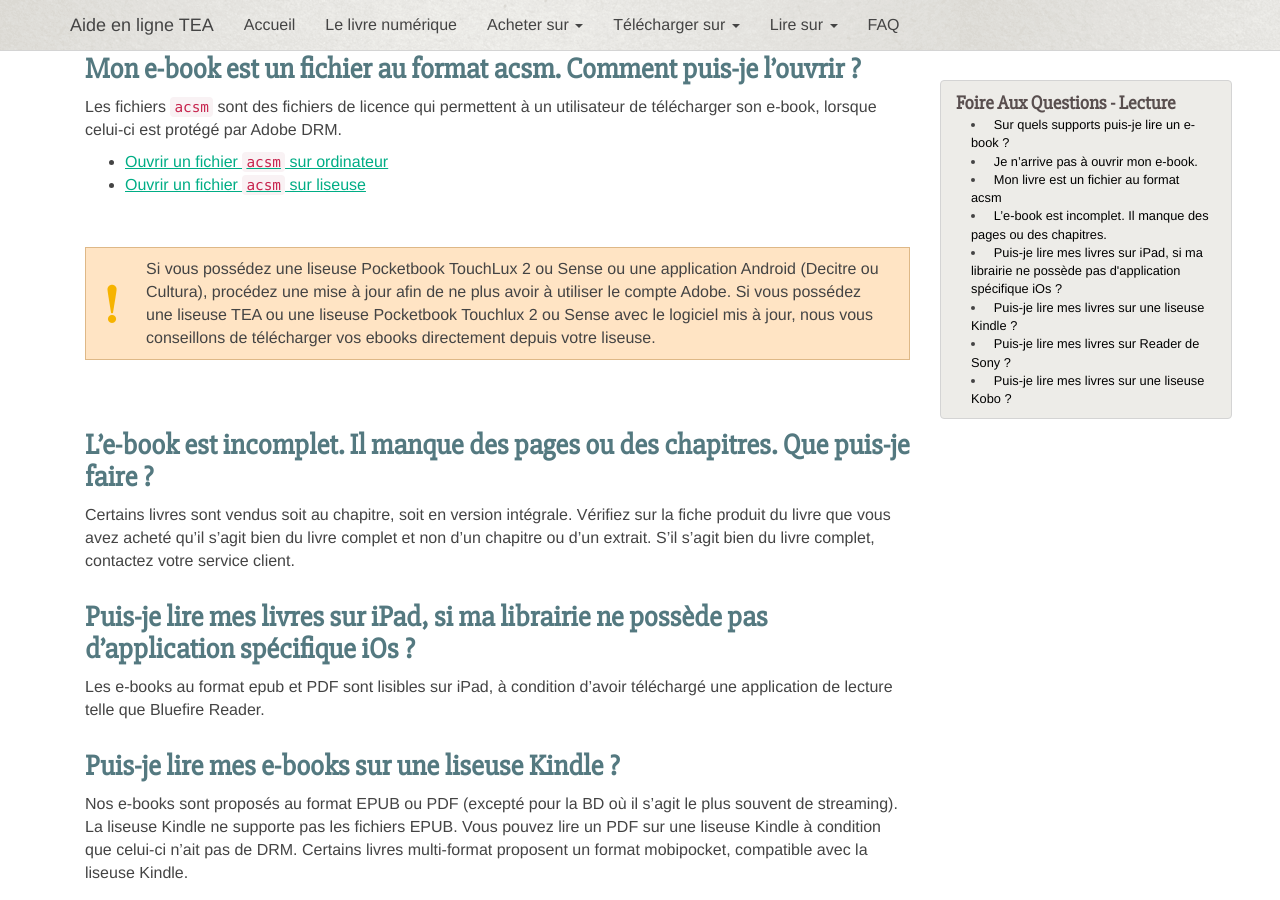
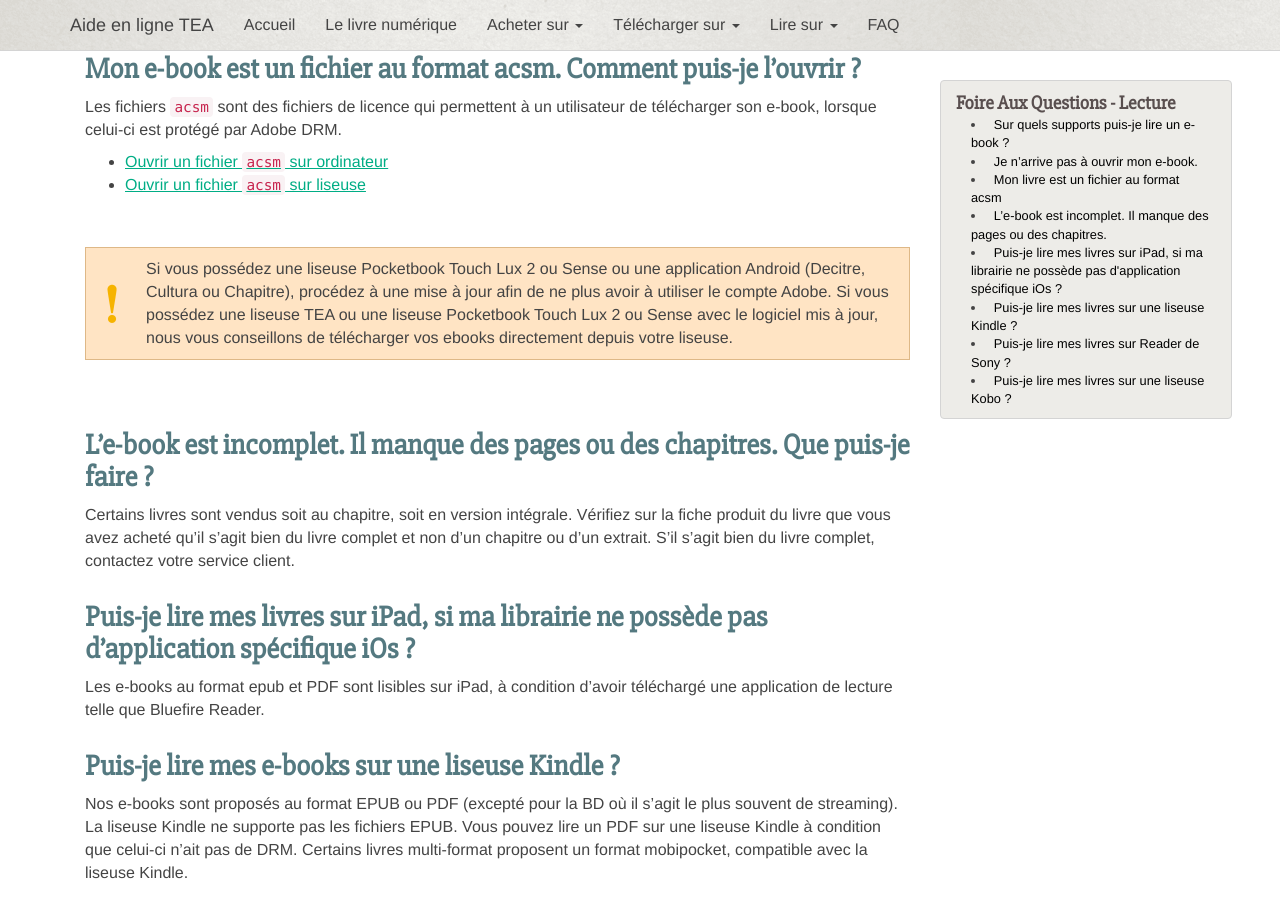
Before and after one commit to TEA-ebook/help-center, a Jekyll site: the page built from _pages/FAQ-lecture.md, in a window 1280 px wide and 900 px high, scrolled down 861 px. Built offline with Jekyll 4.4.1, drawn with Linux system fonts in a browser that asks for light colours; nearby versions of some CDN libraries; Markdown is read by kramdown in place of the engine named in the settings.

Commit message:
Update FAQ-lecture.md

```diff
--- a/_pages/FAQ-lecture.md
+++ b/_pages/FAQ-lecture.md
@@ -40,7 +40,7 @@ Les fichiers `acsm` sont des fichiers de licence qui permettent à un utilisateu
 * [Ouvrir un fichier `acsm` sur ordinateur](/web-ordinateur/#lire-ordinateur)
 * [Ouvrir un fichier `acsm` sur liseuse](/web-basic2/#tranferer-basic2)
 
-<p class="warningtip">Si vous possédez une liseuse Pocketbook TouchLux 2 ou Sense ou une application Android (Decitre ou Cultura), procédez une mise à jour afin de ne plus avoir à utiliser le compte Adobe. Si vous possédez une liseuse TEA ou une liseuse Pocketbook Touchlux 2 ou Sense avec le logiciel mis à jour, nous vous conseillons de télécharger vos ebooks directement depuis votre liseuse.</p>
+<p class="warningtip">Si vous possédez une liseuse Pocketbook Touch Lux 2 ou Sense ou une application Android (Decitre, Cultura ou Chapitre), procédez à une mise à jour afin de ne plus avoir à utiliser le compte Adobe. Si vous possédez une liseuse TEA ou une liseuse Pocketbook Touch Lux 2 ou Sense avec le logiciel mis à jour, nous vous conseillons de télécharger vos ebooks directement depuis votre liseuse.</p>
 
 {% include anchor.html id="ebook-incomplet" label="L’e-book est incomplet. Il manque des pages ou des chapitres." %}
 ###L’e-book est incomplet. Il manque des pages ou des chapitres. Que puis-je faire ?
```
